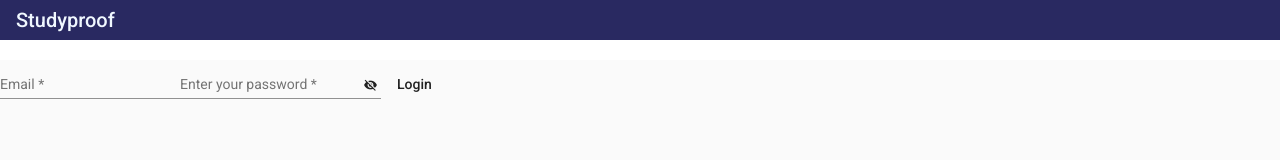
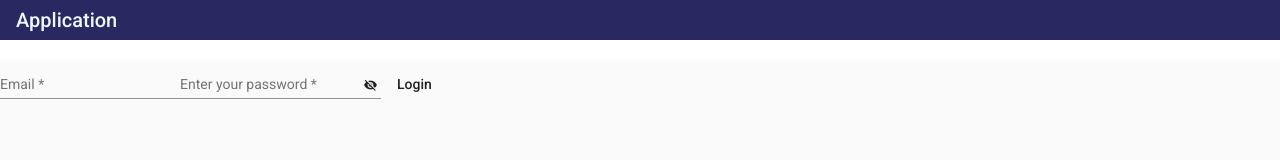
Before and after one commit to greatorangejuice/lance-application, an Angular app in the folder view/: page /greeting in a window 1280 px wide. Shown: the top 160 px of the page. Built offline with nearby package versions, Linux system fonts and the light colour scheme.

Commit message:
add port

```diff
--- a/view/src/app/core/components/common-layout/common-layout.component.html
+++ b/view/src/app/core/components/common-layout/common-layout.component.html
@@ -1,9 +1,8 @@
 <div class="core-layout">
   <header>
     <mat-toolbar class="core-header">
-      <span>Studyproof</span>
+      <span>Application</span>
     </mat-toolbar>
-
   </header>
 
   <mat-sidenav-container class="core-sidenav-container">
```
Also changed, not shown: 1 other file (tests, documents, lock files or other folders).
